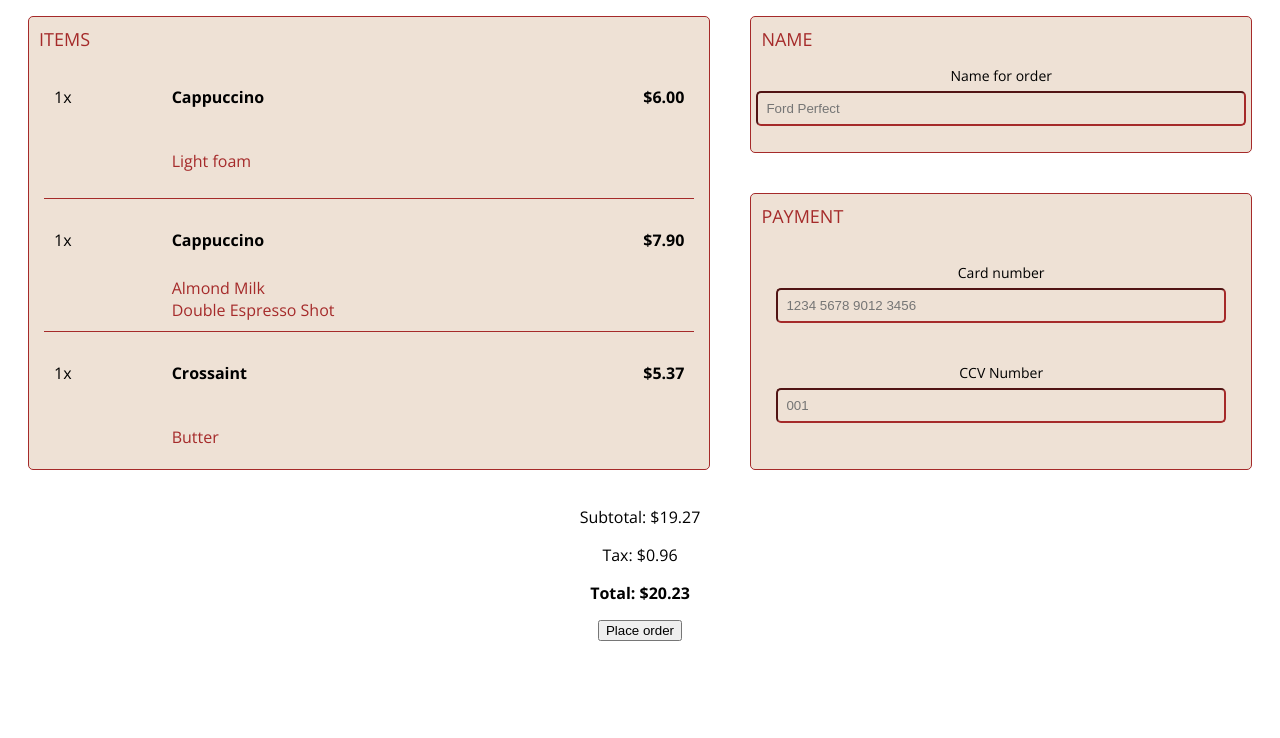
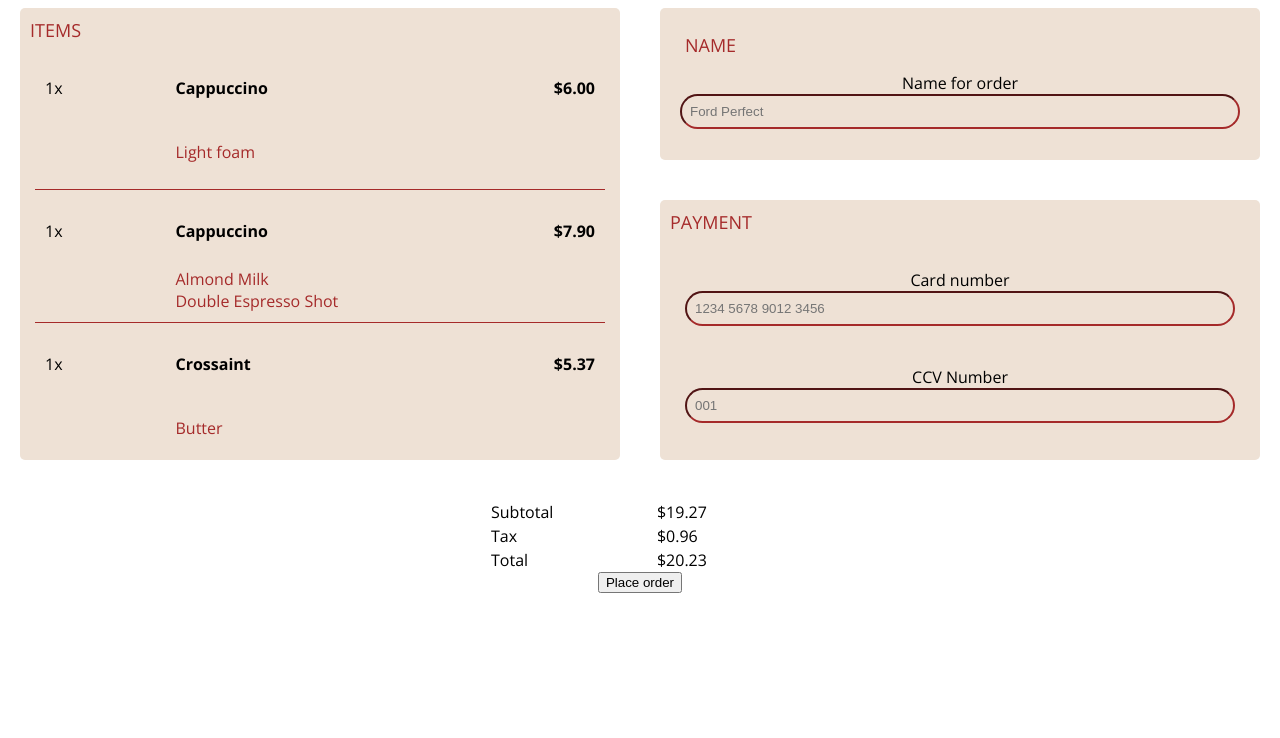
Before and after one commit to annejooyun/Frontend-exercises, a plain HTML site: page coffee_masters/index.html in a window 1280 px wide. Shown: the part 62-800 px from the top of the page. Drawn offline with nearby package versions, Linux system fonts and the light colour scheme.

Commit message:
More polishing

```diff
--- a/coffee_masters/index.html
+++ b/coffee_masters/index.html
@@ -71,9 +71,20 @@
     </div>
 
     <div class="checkout-details">
-        <p>Subtotal: $19.27</p>
-        <p>Tax: $0.96</p>
-        <p><b>Total: $20.23</b></p>
+        <table class="totals_table">
+            <tr>
+                <td class="subtotal">Subtotal</td>
+                <td class="subtotal_amount">$19.27</td>
+            </tr>
+            <tr>
+                <td class="tax">Tax</td>
+                <td class="tax_amount">$0.96</td>
+            </tr>
+            <tr>
+                <td class="total">Total</td>
+                <td class="total_amount">$20.23</td>
+            </tr>
+        </table>
     </div>
 
     <button type="submit" class="submit">Place order</button>
--- a/coffee_masters/styles.css
+++ b/coffee_masters/styles.css
@@ -1,5 +1,11 @@
+*{
+    box-sizing: border-box;
+}
+
 body{
     font-family: 'Open Sans', sans-serif;
+    margin: 0;
+    padding: 0;
 }
 
 .header {
@@ -30,9 +36,18 @@ h2{
     margin-left: 5px;
 }
 
+.container{
+    text-align: center;
+    display: grid;
+    grid-template-columns: 1fr 1fr;
+    grid-template-areas:
+    "items name"
+    "items payment";
+}
+
 .items, .name, .payment{
     padding: 5px;
-    border: solid 1px brown;
+    border: solid 1px eee1d5;
     border-radius: 5px;
     margin: 20px;
     background-color: #eee1d5;
@@ -45,11 +60,12 @@ h2{
 
 .item{
     display: grid;
-    grid-template-columns: 1fr 3fr 1fr;
+    grid-template-columns: 1fr 2fr 1fr;
     grid-template-areas:
       "quantity type price"
       ". extras .";
     gap: 6px 6px; /* row-gap, column-gap */
+    justify-content: center;
     align-items: center;
 }
 
@@ -59,7 +75,6 @@ h2{
     text-align: left;
     margin: 20px;
     grid-area: quantity;
-
 }
 
 .type{
@@ -97,6 +112,9 @@ h2{
 
 .name{
     grid-area: name;
+    padding: 20px;
+    position: relative;
+    display: inline-block;
 }
 
 .payment{
@@ -104,45 +122,47 @@ h2{
 }
 
 .card_no_box{
-    display:block;
+    display: block;
     padding: 20px;
-    position: relative
+    position: relative;
 }
 .ccv_box{
-    display:block;
+    display: block;
     padding: 20px;
-}
-
-.container{
-    text-align: center;
-    display: grid;
-    grid-template-areas:
-    "items name"
-    "items payment";
+    position: relative;
 }
 
 .input {
     background-color: inherit;
     border-color: brown;
     padding: 8px;
-    border-radius: 5px;
-    display: block;          /* ensure it behaves like a block */
+    border-radius: 50px;
     width: 100%;             /* take available width so labels wrap predictably */
     box-sizing: border-box;
   }
 
-.input-label{
+.name-input-label{
     background-color: inherit;
     font-size: 14px;
-    position: static;   /* stop using relative nudges */
+    position: absolute;   /* stop using relative nudges */
     display: block;     /* put label on its own line above the input */
-    margin: 0 0 6px 0;
-    padding: 0 2px;
+    left: 30px;
+    top: 53px;
+    padding: 0 5px;
 }
 
 
 .checkout-details{
-    text-align: center;
+    display: flex;
+    flex-direction: column;
+    justify-content: center;
+    align-items: center;
+}
+
+.totals_table{
+    width: 300px;
+    margin-top: 20px;
+    border-collapse: collapse;
 }
 
 .submit{
```
